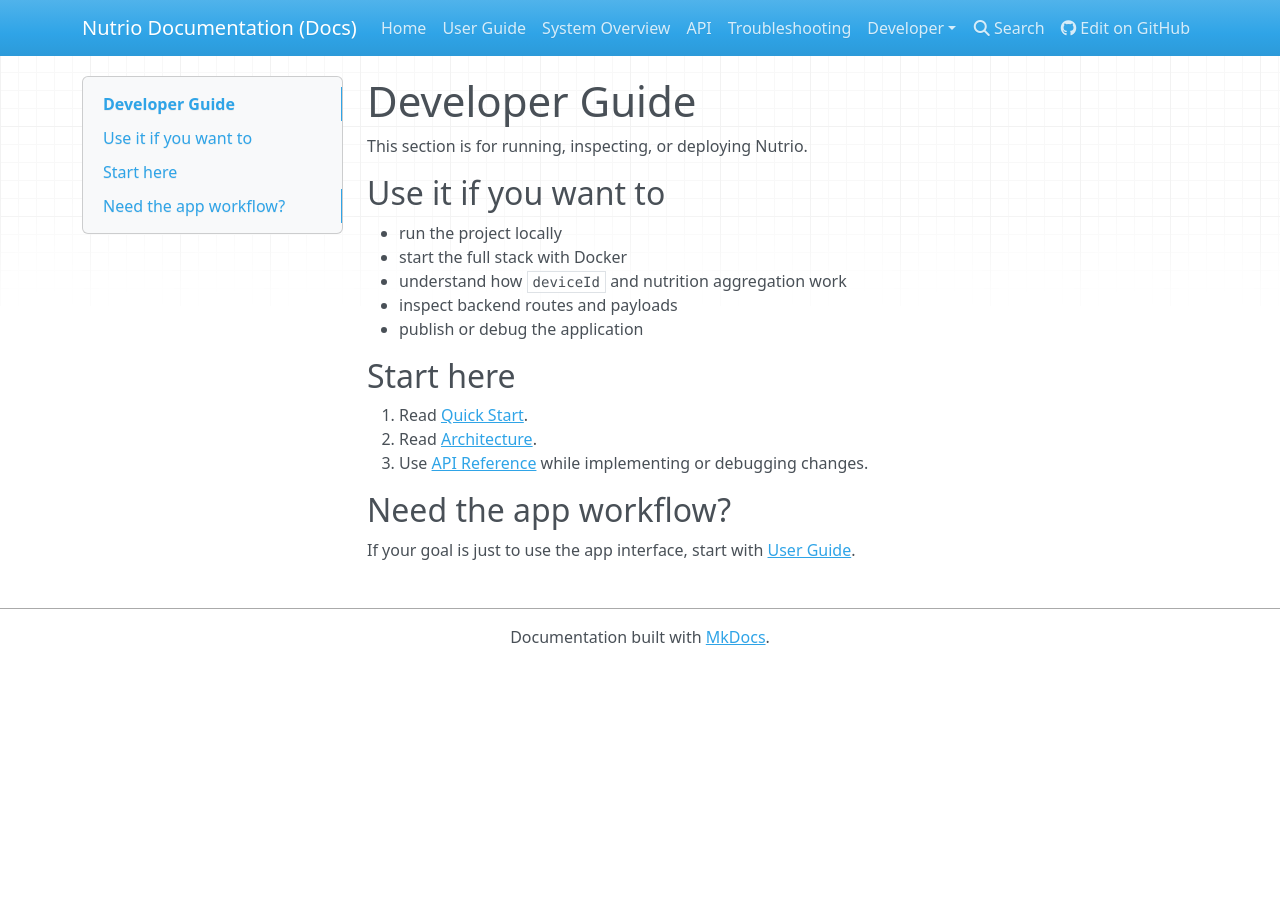
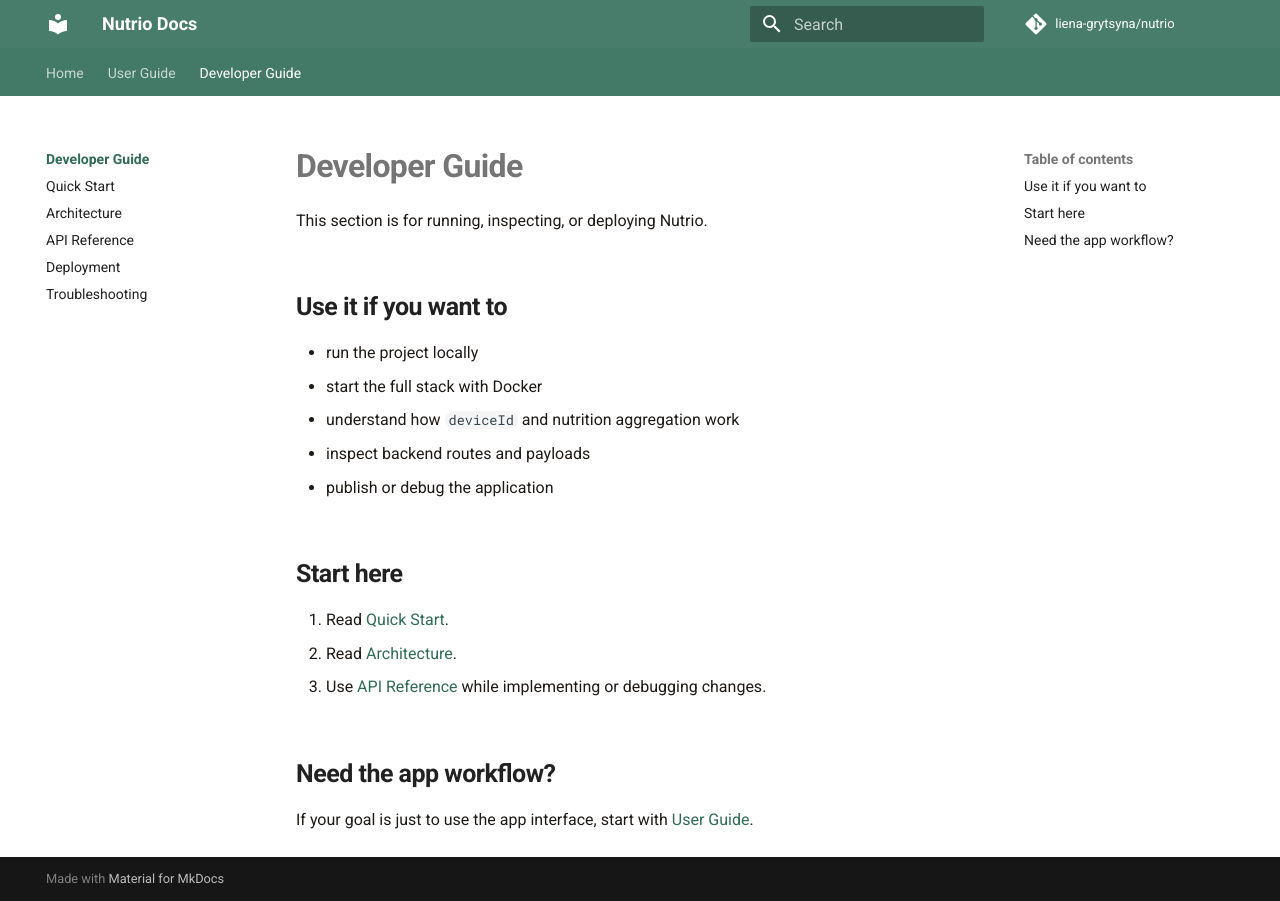
Before and after one commit to liena-grytsyna/nutrio, an MkDocs documentation site: the page built from docs/developer/index.md, in a window 1280 px wide. Built offline with MkDocs 1.6.1 and Material for MkDocs 9.7.7, drawn with Linux system fonts in a browser that asks for light colours; nearby versions of some CDN libraries; comment, search, counter and statistics services are not loaded.

Commit message:
Update mkdocs.yml

```diff
--- a/mkdocs.yml
+++ b/mkdocs.yml
@@ -1,28 +1,47 @@
-site_name: Nutrio Documentation (Docs)
-site_url: https://liena-grytsyna.github.io/nutrio/docs
+site_name: Nutrio Docs
+site_description: User and developer documentation for Nutrio.
+site_url: https://liena-grytsyna.github.io/nutrio/
 repo_url: https://github.com/liena-grytsyna/nutrio
+repo_name: liena-grytsyna/nutrio
 
-# Source and output directories
 docs_dir: docs
 site_dir: site
 
-# Navigation (relative to docs_dir)
 nav:
   - Home: index.md
-  - User Guide: user-guide.md
-  - System Overview: system-overview.md
-  - API: api.md
-  - Troubleshooting: troubleshooting.md
-  - Developer:
-    - Stylesheets: developer/
+  - User Guide:
+      - Overview: user/index.md
+      - Using Nutrio: user/guide.md
+  - Developer Guide:
+      - Overview: developer/index.md
+      - Quick Start: developer/getting-started.md
+      - Architecture: developer/architecture.md
+      - API Reference: developer/api.md
+      - Deployment: developer/deployment.md
+      - Troubleshooting: developer/troubleshooting.md
 
-# Theme and plugins
 theme:
-  name: mkdocs
+  name: material
+  language: en
+  features:
+    - navigation.tabs
+    - navigation.sections
+    - navigation.indexes
+    - content.code.copy
+
+extra_css:
+  - stylesheets/extra.css
 
 plugins:
   - search
 
 markdown_extensions:
+  - admonition
+  - attr_list
+  - md_in_html
+  - pymdownx.details
+  - pymdownx.superfences
+  - pymdownx.tabbed:
+      alternate_style: true
   - toc:
       permalink: true
```
